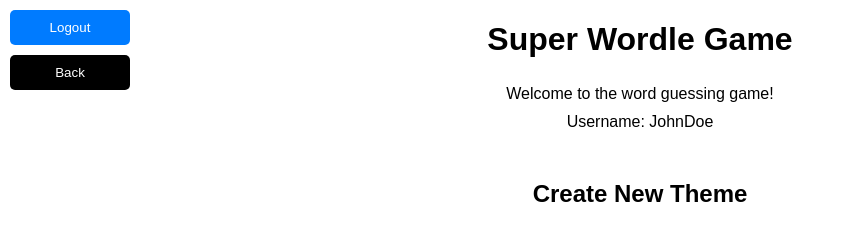
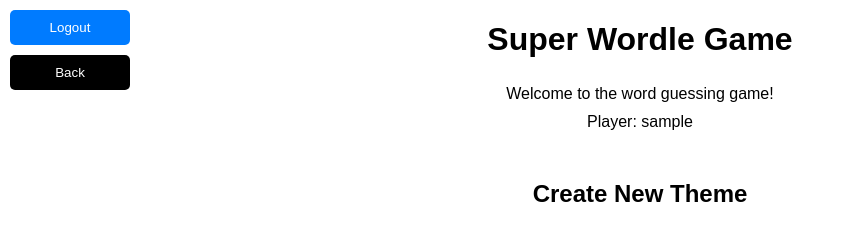
Before and after one commit to danielg5/cits5505GroupProject, a Flask app: page /create in a window 1280 px wide. Shown: the top 229 px of the page, without its empty margins (0-845 px from the left). Run offline with Flask 3, Linux system fonts and the light colour scheme; the visitor is signed in with stand-in values (Sample User, id 1).

Commit message:
Update the username display in create.html

```diff
--- a/app/routes.py
+++ b/app/routes.py
@@ -167,7 +167,7 @@ def create():
         flash('Theme created successfully!', 'success')
         return redirect(url_for('search'))  # Adjust to your valid endpoint for redirect
     # Pass the username from current_user if available in your user model
-    return render_template('create.html', form=form, username=current_user.username if current_user else 'Guest')
+    return render_template('create.html', form=form, logged_in_username=current_user.username if current_user else 'Guest')
 
 @flaskApp.route('/random')
 #@login_required
--- a/app/templates/create.html
+++ b/app/templates/create.html
@@ -44,7 +44,7 @@
         <div class="container2">
             <h1>Super Wordle Game</h1>
             <div class="welcome-text">Welcome to the word guessing game!</div>
-            <div class="username">Username: JohnDoe</div>
+            <div class="username">Player: {{ logged_in_username }}</div>
         </div>
     </div>
     <div class="create-theme-container">
```
